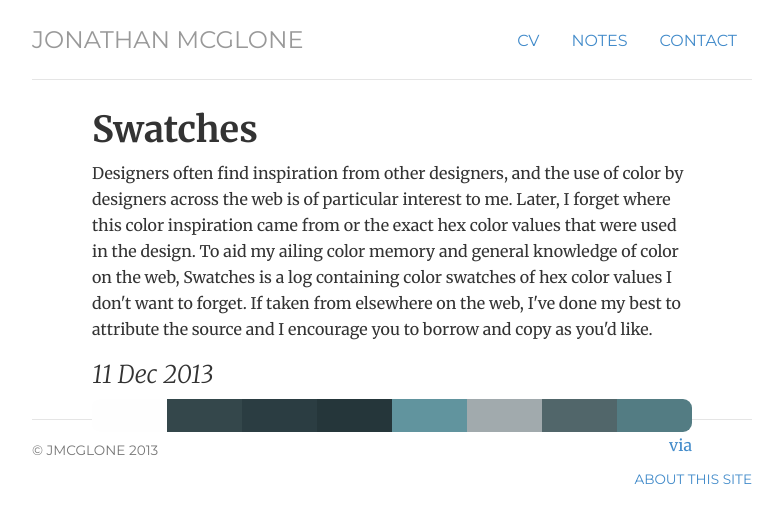
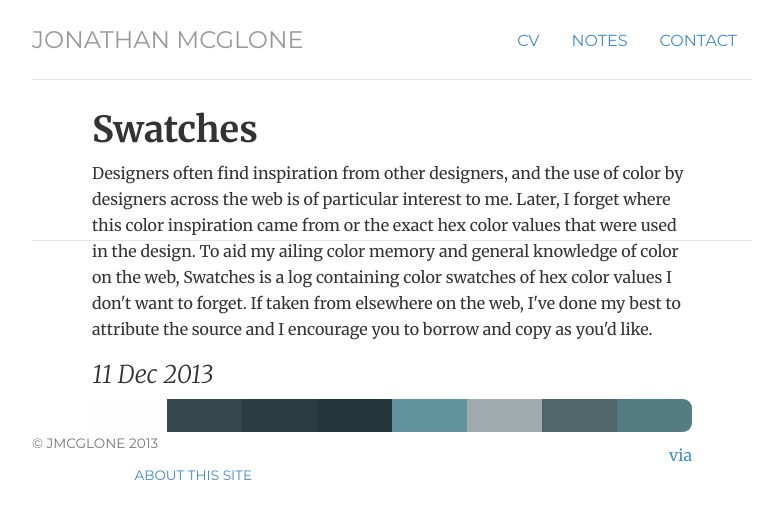
Before and after one commit to jmcglone/jmcglone.github.io, a Jekyll site: the page built from swatches/index.html, in a window 1280 px wide. Shown: the top 523 px of the page, without its empty margins (248-1031 px from the left). Built offline with Jekyll 4.4.1, drawn with Linux system fonts in a browser that asks for light colours.

Commit message:
Update style.css
style updates for swatches

```diff
--- a/css/style.css
+++ b/css/style.css
@@ -34,16 +34,17 @@
 ul.listnotes li {line-height: 30px; }
 
 /* Note */
-.note, .contact, .about, .error, .swatches { width: 600px; margin: 0 auto; line-height: 26px; }
+.note, .contact, .about, .error { width: 600px; margin: 0 auto; line-height: 26px; }
 .note h2.date { font-size: 24.5px; font-weight: 300; font-style: italic; }
 
 /* Swatches */
+.swatches { width: 600px; margin: 30px auto; line-height: 26px; height: 100px; }
 ul.swatch { list-style: none; margin: 0 auto; padding: 0; }
 ul.swatch li { display: inline; float: left; height: 33px; width: 75px; text-indent: -9999px; }
 ul.swatch li:hover { height: 49px; width: 75px; vertical-align: middle; text-indent: 0; }
 ul.swatch li:last-child { webkit-border-top-right-radius: 9px; -webkit-border-bottom-right-radius: 9px; -moz-border-radius-topright: 9px; -moz-border-radius-bottomright: 9px; border-top-right-radius: 9px; border-bottom-right-radius: 9px; }
 ul.swatch li:first-child { webkit-border-top-left-radius: 9px; -webkit-border-bottom-left-radius: 9px; -moz-border-radius-topleft: 9px; -moz-border-radius-bottomleft: 9px; border-top-left-radius: 9px; border-bottom-left-radius: 9px; }
-p.attribution { clear: left; }
+.swatches p { clear: left; margin-top: 10px;  }
 
 /* CV */
 .cv {line-height: 23px; width: 650px; margin: 0 auto;}
```
